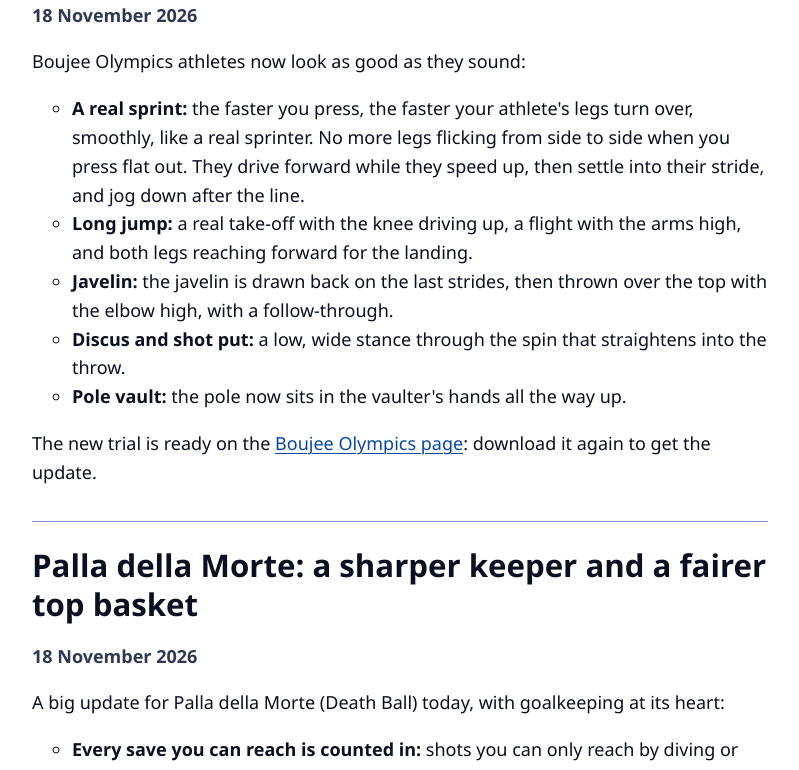
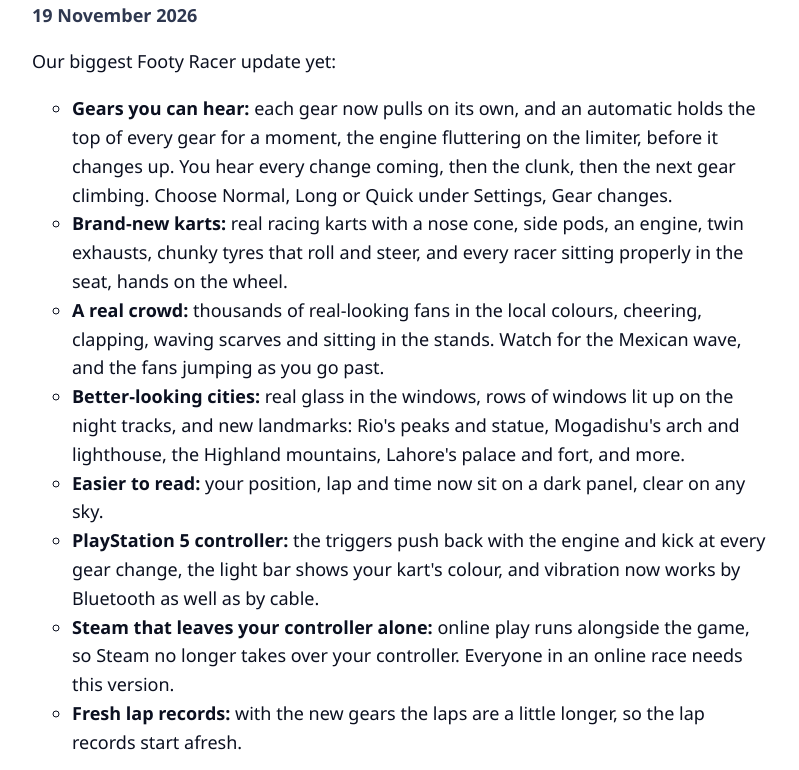
Before and after one commit to pdexinthelab/playtoenjoytitans, a plain HTML site: page news.html in a window 1280 px wide. Shown: the part 423-1193 px from the top of the page, without its empty margins (48-847 px from the left). Drawn offline with Linux system fonts and the light colour scheme.

Commit message:
News: Footy Racer gears you can hear, a real crowd and brand-new karts; download sizes
Co-Authored-By: Claude Opus 5.5 <noreply@anthropic.com>

```diff
--- a/news.html
+++ b/news.html
@@ -51,6 +51,24 @@
     <p class="lead">Updates on our games, newest first.</p>
     <!-- To add news: copy one <li> block, put it at the TOP of the list, and change the date (in both places), heading and text. -->
     <ul class="news-list">
+      <li>
+        <article>
+          <h2>Footy Racer: gears you can hear, a real crowd and brand-new karts</h2>
+          <p><time datetime="2026-11-19">19 November 2026</time></p>
+          <p>Our biggest Footy Racer update yet:</p>
+          <ul>
+            <li><strong>Gears you can hear:</strong> each gear now pulls on its own, and an automatic holds the top of every gear for a moment, the engine fluttering on the limiter, before it changes up. You hear every change coming, then the clunk, then the next gear climbing. Choose Normal, Long or Quick under Settings, Gear changes.</li>
+            <li><strong>Brand-new karts:</strong> real racing karts with a nose cone, side pods, an engine, twin exhausts, chunky tyres that roll and steer, and every racer sitting properly in the seat, hands on the wheel.</li>
+            <li><strong>A real crowd:</strong> thousands of real-looking fans in the local colours, cheering, clapping, waving scarves and sitting in the stands. Watch for the Mexican wave, and the fans jumping as you go past.</li>
+            <li><strong>Better-looking cities:</strong> real glass in the windows, rows of windows lit up on the night tracks, and new landmarks: Rio's peaks and statue, Mogadishu's arch and lighthouse, the Highland mountains, Lahore's palace and fort, and more.</li>
+            <li><strong>Easier to read:</strong> your position, lap and time now sit on a dark panel, clear on any sky.</li>
+            <li><strong>PlayStation 5 controller:</strong> the triggers push back with the engine and kick at every gear change, the light bar shows your kart's colour, and vibration now works by Bluetooth as well as by cable.</li>
+            <li><strong>Steam that leaves your controller alone:</strong> online play runs alongside the game, so Steam no longer takes over your controller. Everyone in an online race needs this version.</li>
+            <li><strong>Fresh lap records:</strong> with the new gears the laps are a little longer, so the lap records start afresh.</li>
+          </ul>
+          <p>The new trial is ready on the <a href="footy-racer.html">Footy Racer page</a>: download it again to get the update.</p>
+        </article>
+      </li>
       <li>
         <article>
           <h2>Boujee Olympics: athletes that move like the real thing</h2>
```
Also changed, not shown: footy-racer.html (+4 -4 lines).
